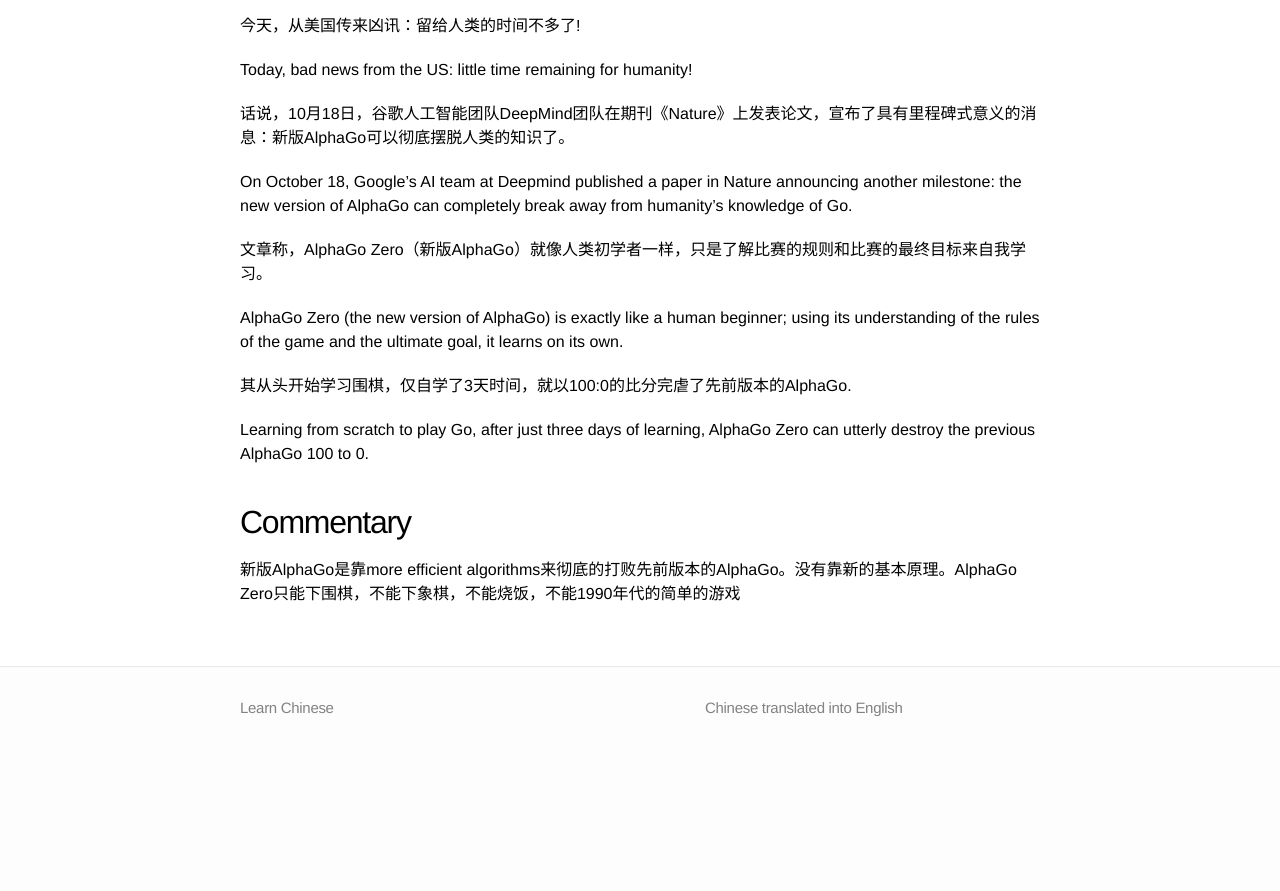
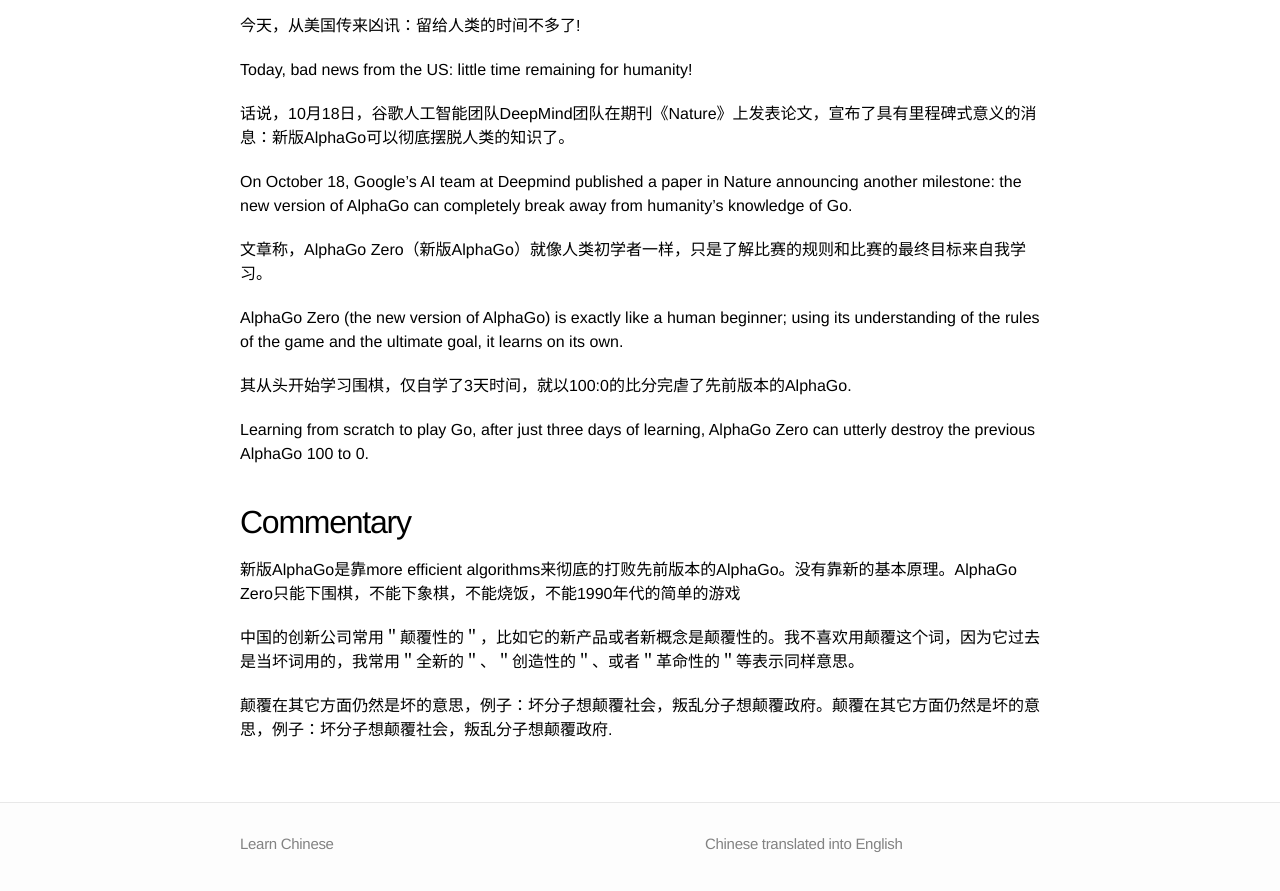
Before and after one commit to learn-chinese/learn-chinese.github.io, a Jekyll site: the page built from _posts/2017-10-21-alphago-zero.md, in a window 1280 px wide and 900 px high, scrolled down 830 px. Shown: the top 891 px of the window. Built offline with Jekyll 4.4.1, drawn with Linux system fonts in a browser that asks for light colours; before the commit the page ends 1594 px from its top, so only the background shows below that.

Commit message:
AlphaGo Zero commentary

```diff
--- a/_posts/2017-10-21-alphago-zero.md
+++ b/_posts/2017-10-21-alphago-zero.md
@@ -52,3 +52,7 @@ Learning from scratch to play Go, after just three days of learning, AlphaGo Zer
 
 ## Commentary
 新版AlphaGo是靠more efficient algorithms来彻底的打败先前版本的AlphaGo。没有靠新的基本原理。AlphaGo Zero只能下围棋，不能下象棋，不能烧饭，不能1990年代的简单的游戏
+
+中国的创新公司常用＂颠覆性的＂，比如它的新产品或者新概念是颠覆性的。我不喜欢用颠覆这个词，因为它过去是当坏词用的，我常用＂全新的＂、＂创造性的＂、或者＂革命性的＂等表示同样意思。
+
+颠覆在其它方面仍然是坏的意思，例子：坏分子想颠覆社会，叛乱分子想颠覆政府。颠覆在其它方面仍然是坏的意思，例子：坏分子想颠覆社会，叛乱分子想颠覆政府.
```
